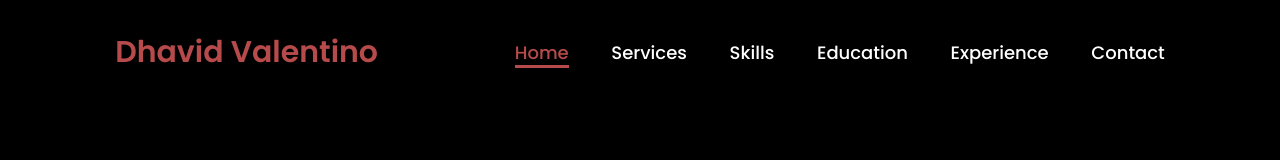
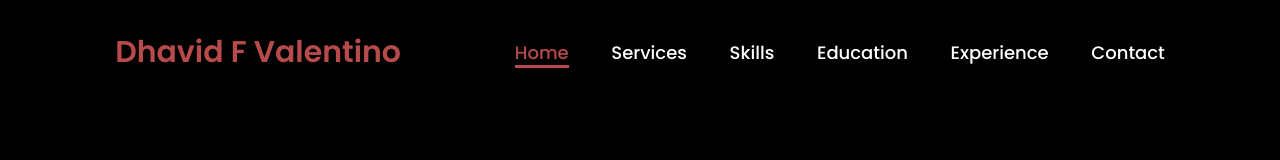
Before and after one commit to DhavidFebrian/Website-Personal, a plain HTML site: page index.html in a window 1280 px wide. Shown: the top 160 px of the page. Drawn offline with Linux system fonts and the light colour scheme.

Commit message:
index.html

```diff
--- a/index.html
+++ b/index.html
@@ -10,7 +10,7 @@
 </head>
 <body>
     <header>
-        <a href="#" class="logo">Dhavid Valentino</a>
+        <a href="#" class="logo">Dhavid F Valentino</a>
 
         <nav>
             <a href="#" class="active"> Home</a>
```
